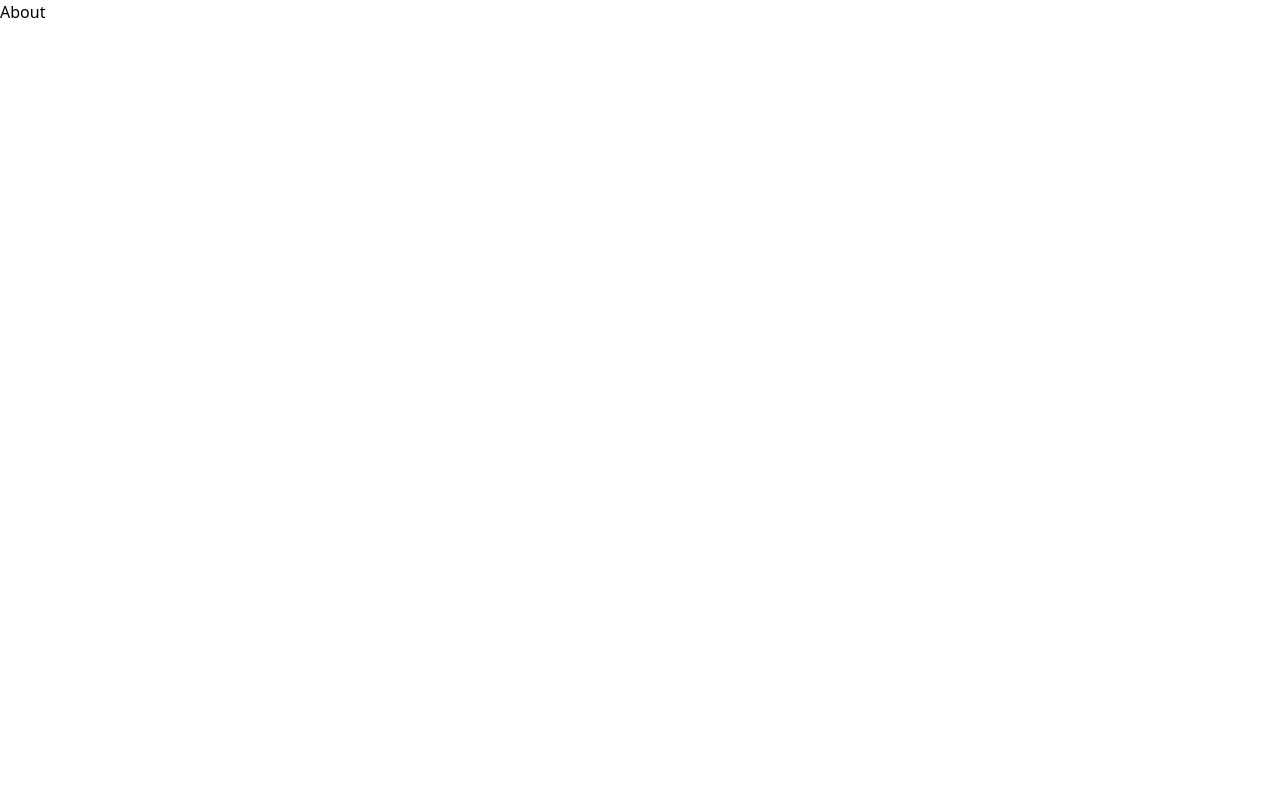
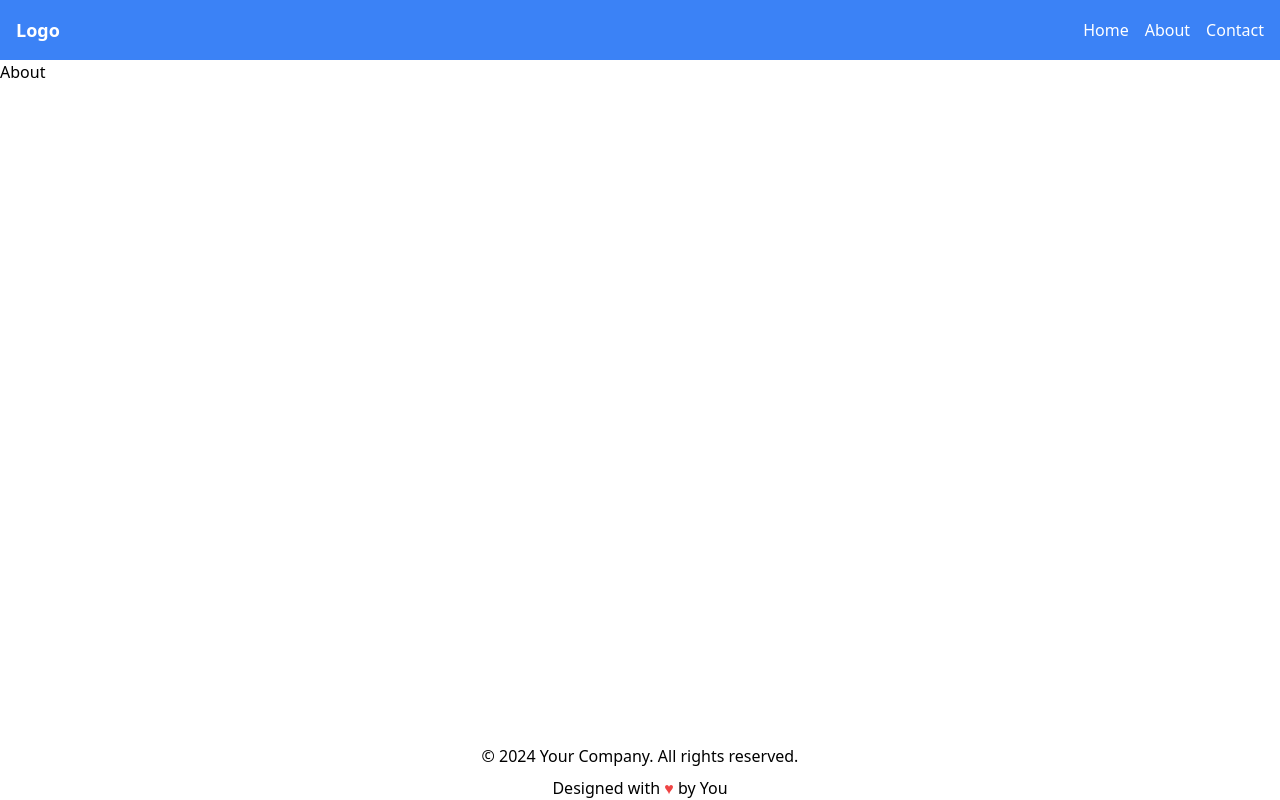
Before and after one commit to Zaracki/React-ecom, a React (Vite) app: page /About in a window 1280 px wide. Built offline with nearby package versions, Linux system fonts and the light colour scheme.

Commit message:
Testing router setup

```diff
--- a/src/App.jsx
+++ b/src/App.jsx
@@ -1,15 +1,22 @@
 import { Route, Routes } from 'react-router-dom';
 import { Home } from './pages/Home';
 import { About } from './pages/About';
+import { Contact } from './pages/Contact';
 import './index.css';
+import Layout from './components/Navigation/Layout/Layout';
 
 function App() {
 
   return (
-    <Routes>
-      <Route path="/" element={<Home />}/>
-      <Route path="/About" element={<About />}/>
-    </Routes>
+    <>
+      <Routes>
+        <Route path="/" element={<Layout />}>
+          <Route index element={<Home />}/>
+          <Route path="/About" element={<About />}/>
+          <Route path="/Contact" element={<Contact />}/>
+        </Route>
+      </Routes>
+    </>
   )
 }
 
--- /dev/null
+++ b/src/components/Navigation/Layout/Footer.jsx
@@ -0,0 +1,10 @@
+export default function Footer() {
+  return (
+    <footer>
+      <div class="container mx-auto text-center">
+        <p>&copy; 2024 Your Company. All rights reserved.</p>
+        <p class="mt-2">Designed with <span class="text-red-500">&hearts;</span> by You</p>
+      </div>
+    </footer>
+  )
+}
--- /dev/null
+++ b/src/components/Navigation/Layout/Header.jsx
@@ -0,0 +1,9 @@
+import Navbar from "../Navbar";
+
+export default function Header() {
+  return (
+    <header>
+      <Navbar />
+    </header>
+  )
+}
--- /dev/null
+++ b/src/components/Navigation/Layout/Layout.jsx
@@ -0,0 +1,13 @@
+import Header from "./Header";
+import Footer from "./Footer";
+import { Outlet } from "react-router-dom";
+
+export default function Layout() {
+  return(
+    <div className="flex flex-col min-h-screen">
+      <Header />
+      <Outlet />
+      <Footer />
+    </div>
+  )
+}
--- a/src/components/Navigation/Navbar.jsx
+++ b/src/components/Navigation/Navbar.jsx
@@ -1,9 +1,18 @@
+import { Link } from "react-router-dom"
+
 export default function Navbar() {
   return (
-    <nav>
-      <a>
-
-      </a>
+    <nav class="bg-blue-500 p-4">
+        <div class="container mx-auto flex flex-col md:flex-row justify-between items-center">
+            <div class="text-white text-lg font-bold">
+                Logo
+            </div>
+            <div class="flex flex-col md:flex-row space-y-2 md:space-y-0 md:space-x-4 mt-2 md:mt-0">
+                <Link to="/" class="text-white hover:text-gray-300">Home</Link>
+                <Link to="/About" class="text-white hover:text-gray-300">About</Link>
+                <Link to="Contact" class="text-white hover:text-gray-300">Contact</Link>
+            </div>
+        </div>
     </nav>
   )
 }
--- a/src/pages/About.jsx
+++ b/src/pages/About.jsx
@@ -1,5 +1,8 @@
 export function About() {
   return (
-    <h1>About</h1>
+    <div className="flex-1">
+      <h1>About</h1>
+    </div>
+
   )
 }
--- /dev/null
+++ b/src/pages/Contact.jsx
@@ -0,0 +1,5 @@
+export function Contact() {
+  return (
+    <h1>Contact</h1>
+  )
+}
```
